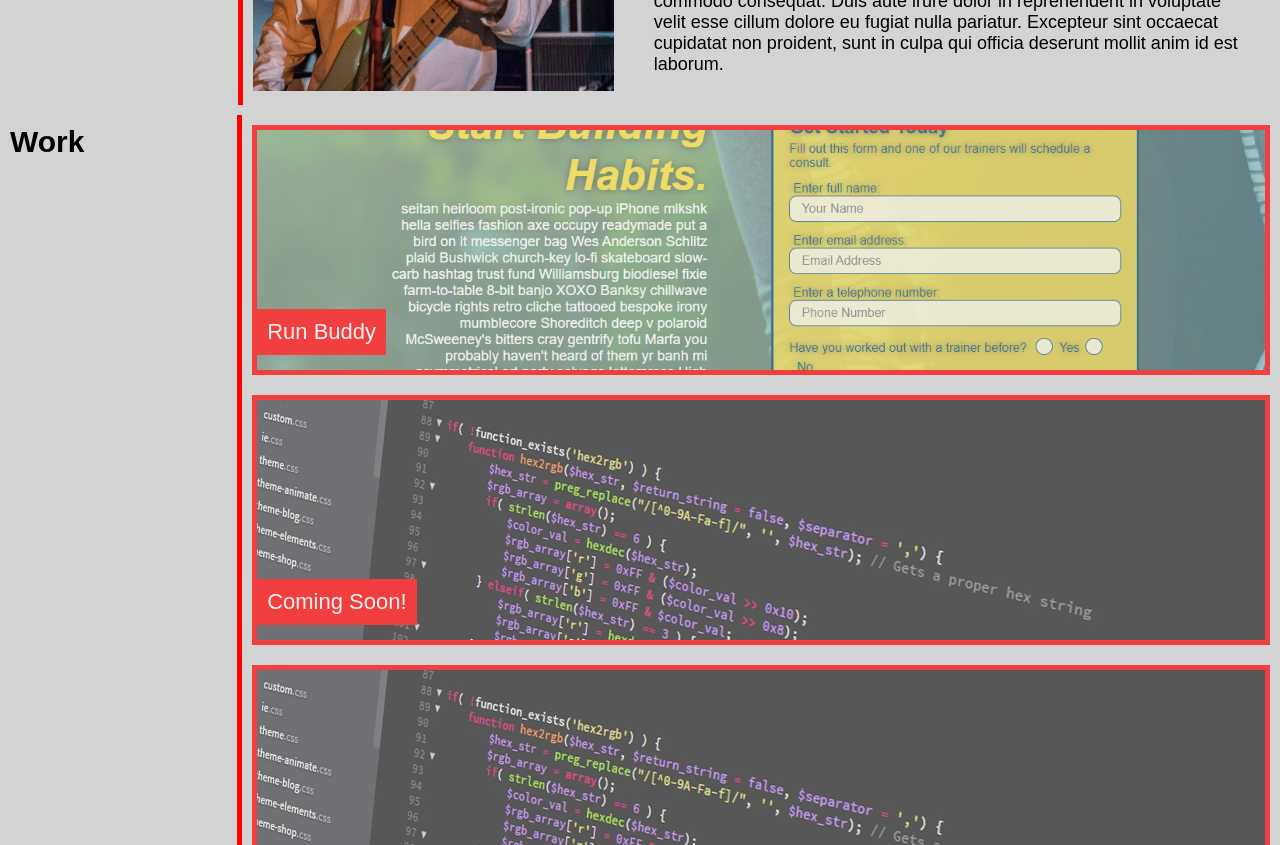
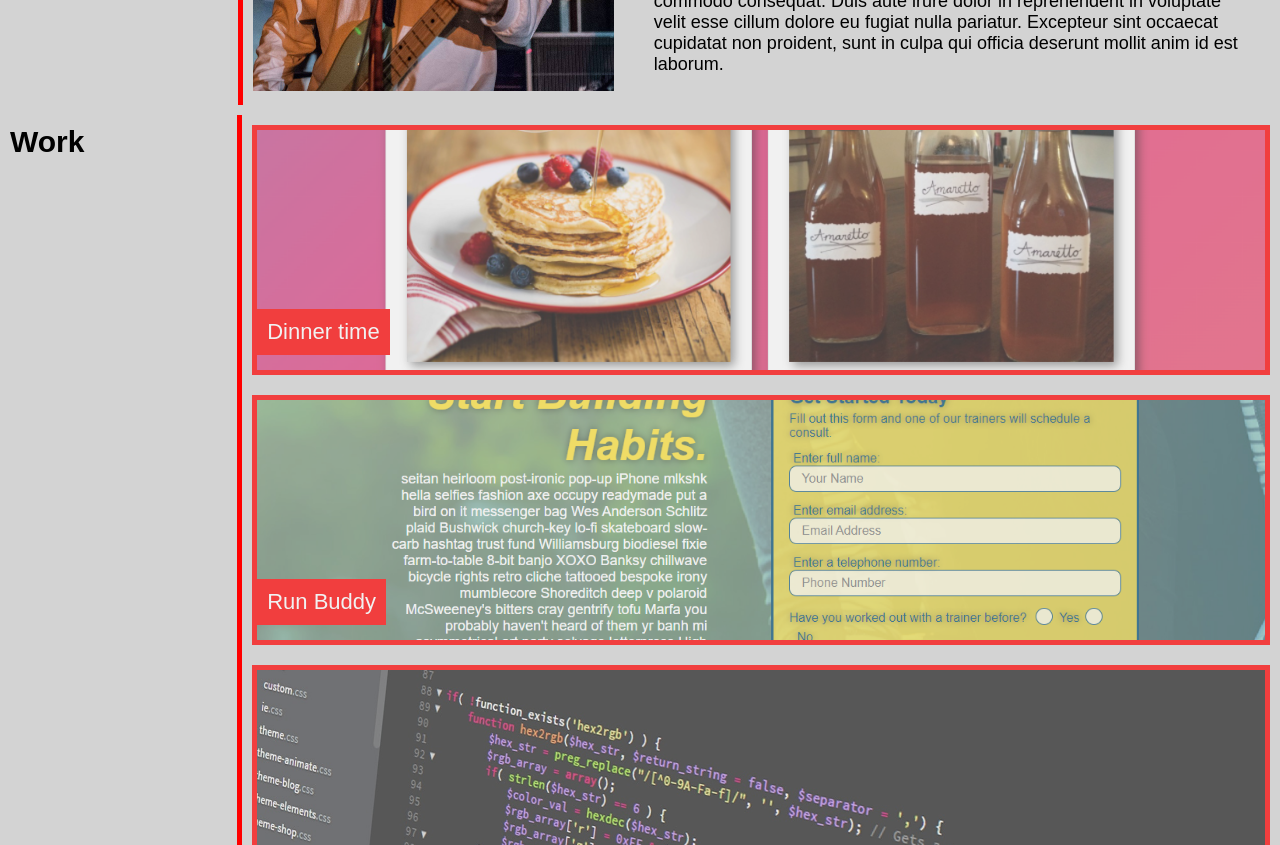
Before and after one commit to seene3/My-Portfolio, a plain HTML site: page index.html in a window 1280 px wide. Shown: the part 760-1605 px from the top of the page. Drawn offline with Linux system fonts and the light colour scheme.

Commit message:
added dinner time to portfolio

```diff
--- a/assets/css/style.css
+++ b/assets/css/style.css
@@ -130,7 +130,11 @@ header nav ul {
     box-shadow: 0 4px 8px 0 rgba(0, 0, 0, 0.3), 0 6px 20px 0 rgba(0, 0, 0, 0.29);
 }
 
-.work-links a:first-child div {
+#work-one {
+    background-image: url('../Images/dinner-time-screenshot2.PNG');
+}
+
+#work-two {
     background-image: url('../Images/run-buddy-img.PNG');
 }
 
--- a/index.html
+++ b/index.html
@@ -47,15 +47,15 @@
           <h2>Work</h2>
           <div class="work-links" title="placeholder code photo">
 
-            <a href="http://seene3.github.io/run-buddy/" title="screenshot of run buddy site">
-                <div>
-                  <p>Run Buddy</p>
+            <a href="https://seene3.github.io/dinner-time/" title="screenshot of dinner time">
+                <div id="work-one">
+                  <p>Dinner time</p>
                 </div>
             </a>
 
-                <a href="#">
-                    <div>
-                        <p>Coming Soon!</p>
+                <a href="http://seene3.github.io/run-buddy/" title="screenshot of run buddy site">
+                    <div id="work-two">
+                        <p>Run Buddy</p>
                     </div>
                 </a>
 
```
Also changed, not shown: assets/Images/dinner-time-screenshot2.PNG (added).
